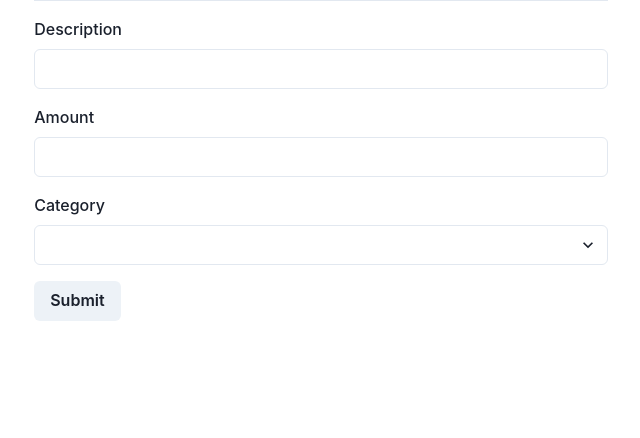
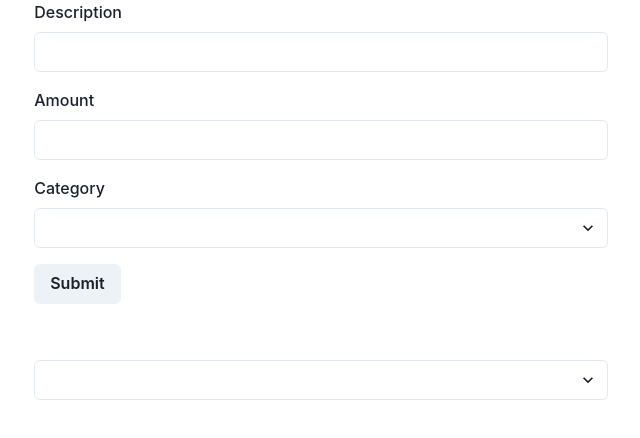
Before and after one commit to kboul/react-18, a React (Vite) app: page / in a window 1280 px wide. Shown: the top 438 px of the page, without its empty margins (319-959 px from the left). Built offline with nearby package versions, Linux system fonts and the light colour scheme.

Commit message:
Extract ExpenseList comp & create ExpenseTracker feature

```diff
--- a/src/App.tsx
+++ b/src/App.tsx
@@ -1,6 +1,6 @@
 import { Container, Stack } from "@chakra-ui/react";
 
-import { ExpenseForm } from "./components";
+import { ExpenseTracker } from "./features";
 
 export default function App() {
   return (
@@ -36,8 +36,7 @@ export default function App() {
         {/* <hr />
         <PersonForm /> */}
 
-        <hr />
-        <ExpenseForm />
+        <ExpenseTracker />
       </Stack>
     </Container>
   );
--- a/src/components/ExpenseForm.tsx
+++ b/src/components/ExpenseForm.tsx
@@ -5,11 +5,12 @@ import {
   FormControl,
   FormLabel,
   Input,
-  Select,
 } from "@chakra-ui/react";
 import { FieldValues, useForm } from "react-hook-form";
 import { z } from "zod";
 import { zodResolver } from "@hookform/resolvers/zod";
+
+import ExpenseList from "./ExpenseList";
 
 const schema = z.object({
   description: z
@@ -21,7 +22,7 @@ const schema = z.object({
 
 type FormData = z.infer<typeof schema>;
 
-export default function NewExpenseForm() {
+export default function ExpenseForm() {
   const {
     register,
     handleSubmit,
@@ -50,11 +51,7 @@ export default function NewExpenseForm() {
         )}
 
         <FormLabel mt={4}>Category</FormLabel>
-        <Select placeholder=" " {...register("category")}>
-          <option value="groceries">Groceries</option>
-          <option value="utilities">Utilities</option>
-          <option value="entertainment">Entertainment</option>
-        </Select>
+        <ExpenseList {...register("category")} />
         {errors.category && (
           <Alert status="error">
             <AlertDescription>{errors.category.message}</AlertDescription>
--- /dev/null
+++ b/src/components/ExpenseList.tsx
@@ -0,0 +1,21 @@
+import { Select, SelectProps } from "@chakra-ui/react";
+import { forwardRef } from "react";
+
+interface ExpenseListProps extends SelectProps {
+  showAllOption?: boolean;
+}
+
+const ExpenseList = forwardRef<HTMLSelectElement, ExpenseListProps>(
+  ({ showAllOption, ...otherProps }, ref) => {
+    return (
+      <Select placeholder=" " {...otherProps} ref={ref}>
+        {showAllOption && <option value="all">All catgories</option>}
+        <option value="groceries">Groceries</option>
+        <option value="utilities">Utilities</option>
+        <option value="entertainment">Entertainment</option>
+      </Select>
+    );
+  }
+);
+
+export default ExpenseList;
--- a/src/components/index.tsx
+++ b/src/components/index.tsx
@@ -6,6 +6,7 @@ export { default as PersonForm } from "./PersonForm";
 export { default as Like } from "./Like";
 export { default as ListGroup } from "./ListGroup/ListGroup";
 export { default as ExpenseForm } from "./ExpenseForm";
+export { default as ExpenseList } from "./ExpenseList";
 export { default as Pizza } from "./Pizza";
 export { default as Player } from "./Player";
 export { default as ShoppinCart } from "./ShoppingCart";
--- /dev/null
+++ b/src/features/ExpenseTracker.tsx
@@ -0,0 +1,13 @@
+import { ExpenseForm, ExpenseList } from "../components";
+
+export default function ExpenseTracker() {
+  return (
+    <>
+      <ExpenseForm />
+
+      <br />
+
+      <ExpenseList showAllOption />
+    </>
+  );
+}
--- /dev/null
+++ b/src/features/index.tsx
@@ -0,0 +1 @@
+export { default as ExpenseTracker } from "./ExpenseTracker";
```
